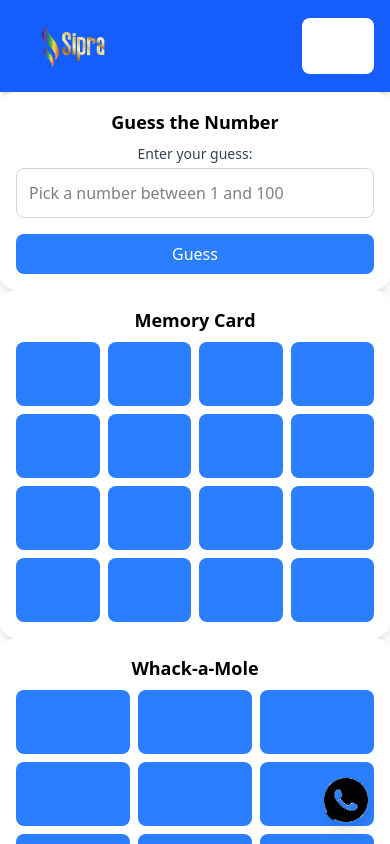
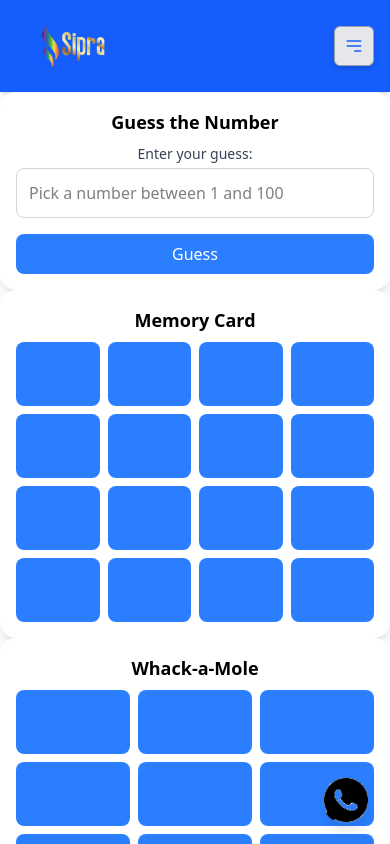
Before and after one commit to Asadullah404/Home-React-1, a React (Vite) app: page /home in a window 390 px wide. Shown: the top 844 px of the page. Built offline with nearby package versions, Linux system fonts and the light colour scheme; no server answers.

Commit message:
Add files via upload

```diff
--- a/src/components/Navbar.jsx
+++ b/src/components/Navbar.jsx
@@ -34,16 +34,16 @@ const Navbar = ({ isAdmin }) => {
           <img src="/vite.PNG" alt="Logo" className="h-15 w-30 object-contain" />
         </Link>
 
-        {/* Hamburger Menu with Enhanced Styling */}
+        {/* Improved Hamburger Menu Button */}
         <button
-  className="lg:hidden flex items-center px-6 py-4 bg-white text-blue-600 font-semibold rounded-lg hover:bg-gray-200 transition"
+          className="lg:hidden flex items-center justify-center w-10 h-10 bg-gray-200 rounded-md shadow-md border border-gray-400 hover:bg-gray-300 transition duration-300"
           onClick={() => setIsMenuOpen(!isMenuOpen)}
         >
-  <svg className="fill-current h-6 w-6" viewBox="0 0 24 24" xmlns="http://www.w3.org/2000/svg">
+          <svg className="w-5 h-5 text-blue-600" viewBox="0 0 24 24" xmlns="http://www.w3.org/2000/svg">
             {isMenuOpen ? (
-      <path d="M6 18L18 6M6 6l12 12" /> // Close Icon
+              <path d="M6 18L18 6M6 6l12 12" stroke="currentColor" strokeWidth="2" strokeLinecap="round" strokeLinejoin="round" />
             ) : (
-      <path d="M4 6h16M4 12h16m-7 6h7" /> // Hamburger Icon
+              <path d="M4 6h16M4 12h16m-7 6h7" stroke="currentColor" strokeWidth="2" strokeLinecap="round" strokeLinejoin="round" />
             )}
           </svg>
         </button>
```
Lines whose indentation alone changed are shown as unchanged.
